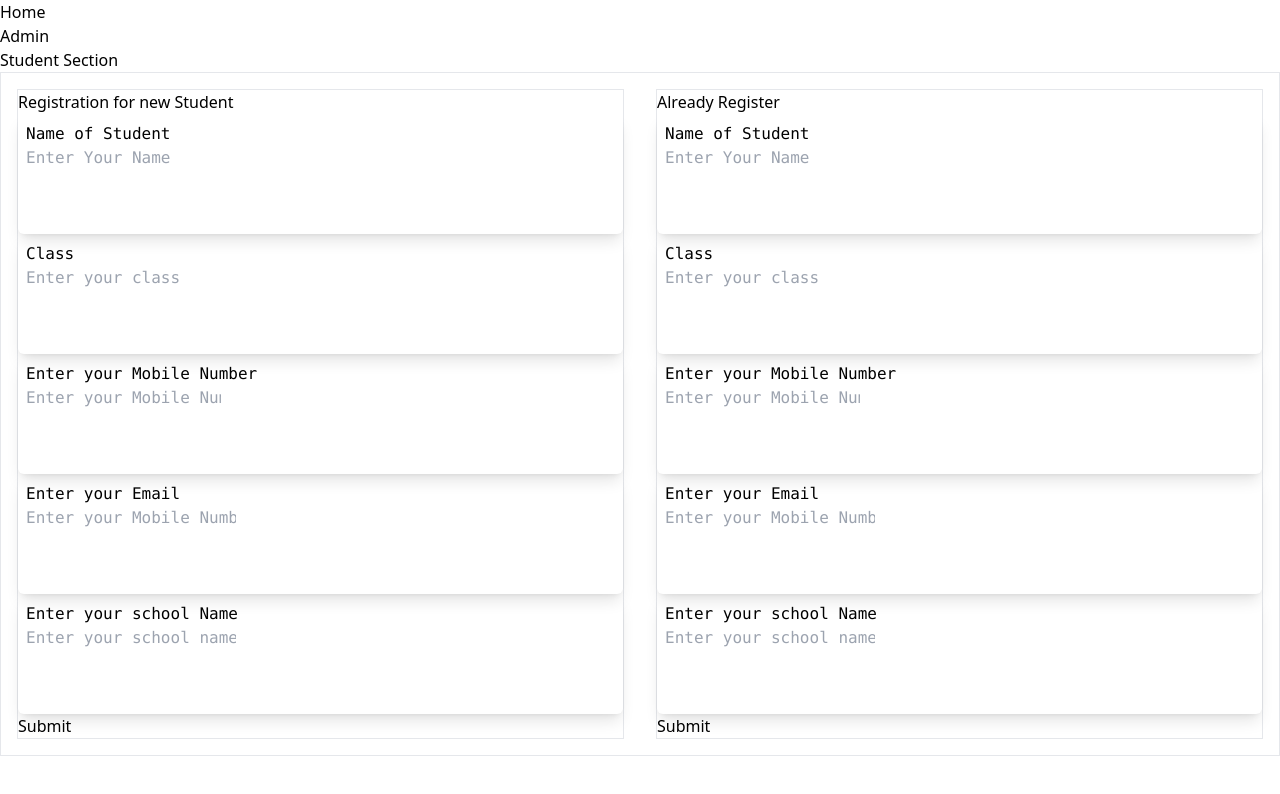
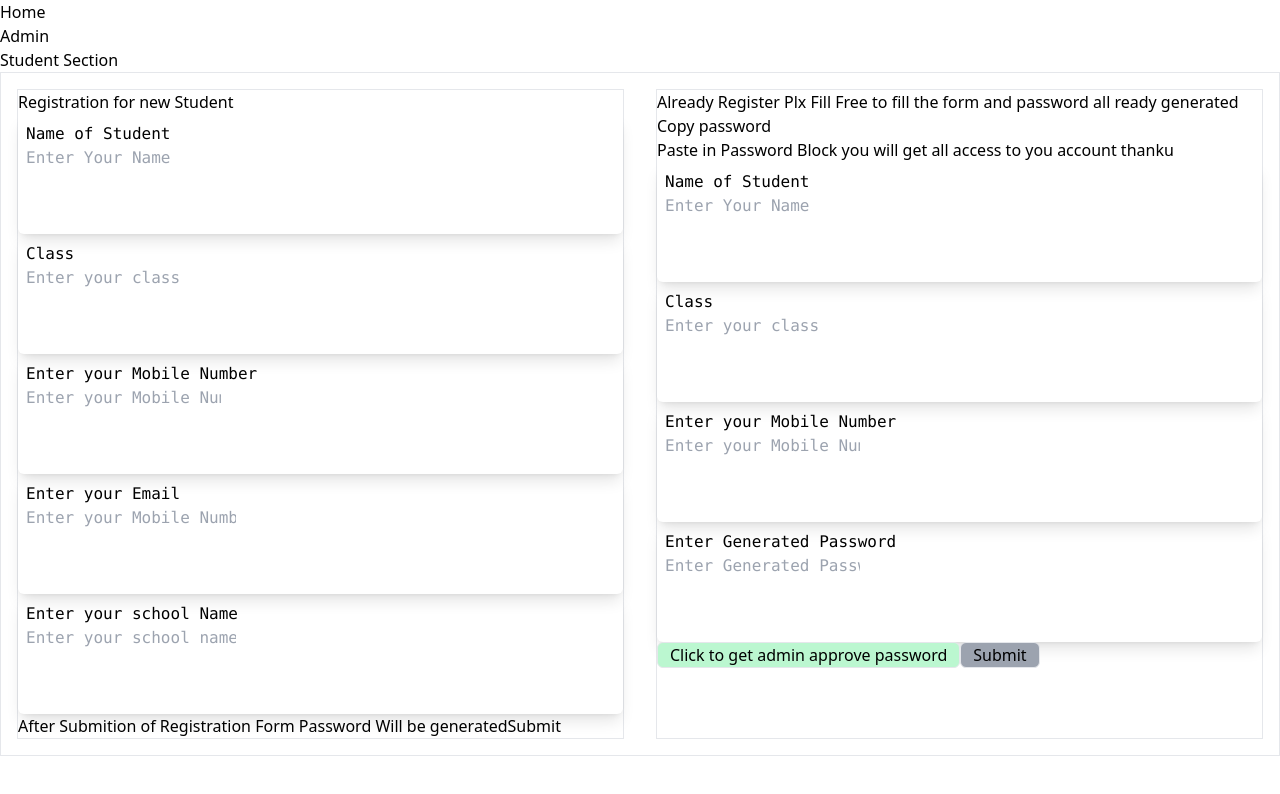
Before and after one commit to devsany/Student-Teacher-Booking-Appointment, a React (Vite) app: page /student in a window 1280 px wide. Shown: the top 794 px of the page. Built offline with nearby package versions, Linux system fonts and the light colour scheme; no server answers.

Commit message:
Add Teacher(Name, Department, subject, etc), Update/Delete Teacher  , Approve Registration Student,student Register and login complete

```diff
--- a/src/App.jsx
+++ b/src/App.jsx
@@ -15,6 +15,8 @@ import ViewTeacher from "./Component/ADMIN/ViewTeacher";
 import ViewTeacherID from "./Component/ADMIN/ViewTeacherID";
 import UpdateTeacher from "./Component/ADMIN/UpdateTeacher";
 import StudentRegistration from "./Component/STUDENT/StudentRegistration";
+import Student_page_id from "./Component/STUDENT/Student_page_id";
+import ActivateStudent from "./Component/ADMIN/ActivateStudent";
 
 const App = () => {
   return (
@@ -58,6 +60,11 @@ const App = () => {
             element={<UpdateTeacher />}
           />
           <Route path="/student" element={<StudentRegistration />} />
+          <Route path="/student/:id" element={<Student_page_id />} />
+          <Route
+            path="/admin/admin_console/admin_student_console/asmin_studnet_console_id/:id"
+            element={<ActivateStudent />}
+          />
         </Routes>
       </BrowserRouter>
     </div>
--- /dev/null
+++ b/src/Component/ADMIN/ActivateStudent.jsx
@@ -0,0 +1,99 @@
+import { get, getDatabase, ref, update } from "firebase/database";
+import React, { act, useEffect, useState } from "react";
+import { useNavigate, useParams, useSearchParams } from "react-router-dom";
+import app from "../firebase/firebaseConsole";
+
+const ActivateStudent = () => {
+  const { id } = useParams();
+  const [data, setData] = useState([]);
+  const [studentKey, setStudentKey] = useState("");
+  const nav = useNavigate();
+  const [activate, setActivate] = useState({
+    a: true,
+  });
+  //   fetching student data
+  const fetchTeacherID = async () => {
+    const db = getDatabase(app);
+    const dataRef = ref(db, "data /students");
+    const snapshot = await get(dataRef);
+    console.log(snapshot);
+    if (snapshot.exists()) {
+      const key = Object.keys(snapshot.val())[id];
+      console.log(Object.keys(snapshot.val()));
+        setStudentKey(key);
+      setData(Object.values(snapshot.val())[id]);
+    } else {
+      alert("data is not found");
+    }
+  };
+  console.log(data);
+  //   console.log(studentKey);
+  const handleActivate = () => {
+    if (studentKey) {
+      // Make sure we have a valid teacher key before updating
+      const db = getDatabase();
+      const studentRef = ref(db, `data /students/${studentKey}`); // Reference to the specific student
+      console.log("activeate ref", studentRef);
+      // Now update the teacher's data
+      update(studentRef, {
+        active: true,
+      })
+        .then(() => {
+          alert("Teacher updated successfully!");
+          nav("/admin/admin_console/admin_student_console/");
+          //   window.location.reload();
+        })
+        .catch((error) => {
+          alert("Error updating teacher:", error);
+        });
+    } else {
+      alert("No teacher selected to update.");
+    }
+  };
+  console.log("data of active atudent", data);
+  useEffect(() => {
+    fetchTeacherID();
+  }, []);
+  return (
+    <div>
+      <h2 className="text-center">ActivateStudents-{id}</h2>
+      <hr />
+      <div>
+        <button
+          className="p-3 bg-gray-500 border rounded-lg text-white"
+          onClick={() => {
+            nav("/admin/admin_console/admin_student_console");
+          }}
+        >
+          Back
+        </button>
+      </div>
+      <div>
+        <div>
+          {data.active ? (
+            <>
+              <div className="bg-green-200 p-3 rounded-md border">
+                Activeted
+              </div>
+            </>
+          ) : (
+            <>
+              <div className="bg-red-200 p-3 border rounded-md">
+                Not Activated
+              </div>
+            </>
+          )}
+        </div>
+        <div>Class-{data.class}</div>
+        <div>School Name - {data.school}</div>
+        <div>Name-{data.name}</div>
+        <div>Email-{data.email}</div>
+        <div>Number-{data.number}</div>
+        <div>Student Password-{data.studentPassword}</div>
+        <button onClick={handleActivate}>Activate Student</button>
+      </div>
+    </div>
+  );
+};
+
+export default ActivateStudent;
--- a/src/Component/ADMIN/UpdateTeacher.jsx
+++ b/src/Component/ADMIN/UpdateTeacher.jsx
@@ -9,6 +9,7 @@ const UpdateTeacher = () => {
   const [m, setM] = useState({});
   const [teacherKey, setTeacherKey] = useState("");
   const nav = useNavigate();
+//   fetch the teacher data
   const fetchTeacherID = async () => {
     const db = getDatabase(app);
     const dataRef = ref(db, "data / teacher");
--- a/src/Component/STUDENT/StudentRegistration.jsx
+++ b/src/Component/STUDENT/StudentRegistration.jsx
@@ -1,12 +1,15 @@
-import { getDatabase, push, ref, set } from "firebase/database";
+import { get, getDatabase, push, ref, set } from "firebase/database";
 
 import app from "../firebase/firebaseConsole";
 import { useNavigate } from "react-router-dom";
 import { useState } from "react";
 
+const studentPassword = Math.floor(100000 + Math.random() * 900000);
 const StudentRegistration = () => {
-  const studentPassword = Math.floor(100000 + Math.random() * 900000);
-
+  const [data, setData] = useState([]);
+  const [errorLogin, setErrorLogin] = useState({});
+  const [showPassword, setShowPassword] = useState(false);
+  const nav = useNavigate();
   const [m, setM] = useState({
     name: "",
     class: "",
@@ -29,6 +32,7 @@ const StudentRegistration = () => {
     school: "",
     number: "",
     email: "",
+    password: "",
   });
 
   const handleSubmit = async (e) => {
@@ -45,9 +49,13 @@ const StudentRegistration = () => {
       school: m.school,
       number: m.number,
       email: m.email,
+      active: false,
     })
       .then(() => {
         alert("data saved successfully");
+        setShowPassword(true);
+        nav("/");
+        window.location.reload();
       })
       .catch((err) => {
         alert("error", err.message);
@@ -62,6 +70,41 @@ const StudentRegistration = () => {
   const handleLogin = (e) => {
     const { name, value } = e.target;
     setR({ ...r, [name]: value });
+  };
+  const fetchStudentID = async () => {
+    const error = {};
+    if (!r.name) {
+      error.name = "require to fetch password approve by admin";
+    } else if (!r.class) {
+      error.class = "require to fetch password approve by admin";
+    } else if (!r.number) {
+      error.number = "require to fetch password approve by admin";
+    } else {
+      const db = getDatabase(app);
+      const dataRef = ref(db, "data /students");
+      const snapshot = await get(dataRef);
+      console.log(snapshot);
+      if (snapshot.exists()) {
+        setData(
+          Object.values(snapshot.val()).filter(
+            (item) =>
+              item.number == r.number &&
+              item.name == r.name &&
+              item.class == r.class &&
+              item.active == true
+          )
+        );
+      } else {
+        alert("data is not found");
+      }
+    }
+    setErrorLogin(error);
+  };
+
+  const handleSubmitLogin = (e) => {
+    e.preventDefault();
+
+    nav(`/student/${data[0].studentPassword}`);
   };
   return (
     <div>
@@ -134,13 +177,32 @@ const StudentRegistration = () => {
                 />
               </div>
             </div>
+            {showPassword ? (
+              <>
+                {" "}
+                Wate for Admin to verify your submited data if any query plz
+                fill free to contact on 8540897814
+              </>
+            ) : (
+              <>
+                After Submition of Registration Form Password Will be generated
+              </>
+            )}
 
             <button type="submit">Submit</button>
           </form>
         </div>
         <div className="border m-4">
-          Already Register
-          <form onSubmit={() => {}}>
+          Already Register Plx Fill Free to fill the form and password all ready
+          generated
+          <ol>
+            <li>Copy password</li>
+            <li>
+              Paste in Password Block you will get all access to you account
+              thanku
+            </li>
+          </ol>
+          <form onSubmit={handleSubmitLogin}>
             <div className="shadow-lg rounded-md font-mono text-md h-[120px] p-2">
               <label htmlFor="name">Name of Student</label>
               <div>
@@ -153,6 +215,7 @@ const StudentRegistration = () => {
                   onChange={handleLogin}
                 />
               </div>
+              {errorLogin.name && <>{errorLogin.name}</>}
             </div>
             <div className="shadow-lg rounded-md font-mono text-md h-[120px] p-2">
               <label htmlFor="class">Class</label>
@@ -166,6 +229,7 @@ const StudentRegistration = () => {
                   value={r.class}
                 />
               </div>
+              {errorLogin.class && <>{errorLogin.class}</>}
             </div>
             <div className="shadow-lg rounded-md font-mono text-md h-[120px] p-2">
               <label htmlFor="number">Enter your Mobile Number</label>
@@ -179,35 +243,35 @@ const StudentRegistration = () => {
                   value={r.number}
                 />
               </div>
+              {errorLogin.number && <>{errorLogin.number}</>}
             </div>
             <div className="shadow-lg rounded-md font-mono text-md h-[120px] p-2">
-              <label htmlFor="email">Enter your Email</label>
+              <label htmlFor="password">Enter Generated Password</label>
               <div>
                 <input
-                  id="email"
-                  name="email"
+                  id="password"
+                  name="password"
                   onChange={handleLogin}
-                  type="email"
-                  placeholder="Enter your Mobile Number"
-                  value={r.email}
+                  type="number"
+                  placeholder="Enter Generated Password"
+                  value={r.password}
                 />
               </div>
+              {errorLogin.number && <>{errorLogin.number}</>}
             </div>
-            <div className="shadow-lg rounded-md font-mono text-md h-[120px] p-2">
-              <label htmlFor="School">Enter your school Name</label>
-              <div>
-                <input
-                  id="school"
-                  name="school"
-                  onChange={handleLogin}
-                  type="text"
-                  placeholder="Enter your school name"
-                  value={r.school}
-                />
-              </div>
-            </div>
-
-            <button type="submit">Submit</button>
+            {data.length == 1 ? <>{data[0].studentPassword}</> : null}
+            <button
+              className="border pl-3 pr-3 bg-green-200 rounded-md"
+              onClick={fetchStudentID}
+            >
+              Click to get admin approve password
+            </button>
+            <button
+              className="border pl-3 pr-3 bg-gray-400 rounded-md"
+              type="submit"
+            >
+              Submit
+            </button>
           </form>
         </div>
       </div>
--- /dev/null
+++ b/src/Component/STUDENT/Student_page_id.jsx
@@ -0,0 +1,40 @@
+import { get, getDatabase, ref } from "firebase/database";
+import { useParams, useSearchParams } from "react-router-dom";
+import app from "../firebase/firebaseConsole";
+import { useEffect, useState } from "react";
+
+const Student_page_id = () => {
+  const [data, setData] = useState([]);
+  const { id } = useParams();
+  const fetchTeacherID = async () => {
+    const db = getDatabase(app);
+    const dataRef = ref(db, "data /students");
+    const snapshot = await get(dataRef);
+    console.log(snapshot);
+    if (snapshot.exists()) {
+      setData(
+        Object.values(snapshot.val()).filter(
+          (item) => item.studentPassword == id
+        )
+      );
+    } else {
+      alert("data is not found");
+    }
+  };
+  console.log(data);
+  //   filter teacher which mobile numeber is difference
+  //   const fetchTeacherWithMobileNumber = () => {
+  //     const teacherIDDetail = data.filter((item) => item.number === id);
+  //     setMainData(teacherIDDetail);
+  //   };
+
+  //   useeffect to fetch the teacher detail through ID
+  useEffect(() => {
+    fetchTeacherID();
+    // fetchTeacherWithMobileNumber();
+  }, []);
+
+  return <div>Student_page_id - {id}</div>;
+};
+
+export default Student_page_id;
```
Also changed, not shown: src/Component/ADMIN/AdminStudent.jsx (+85 -10 lines), 1 other file (tests, documents, lock files or other folders).
